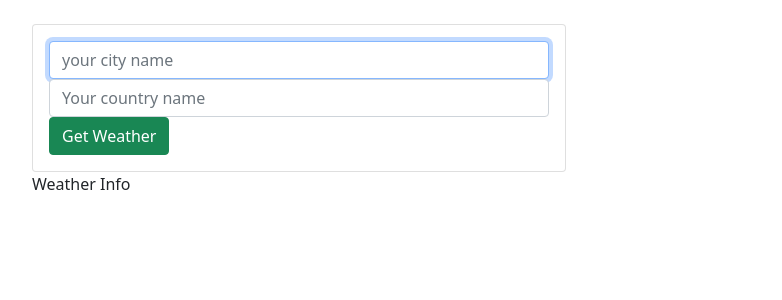
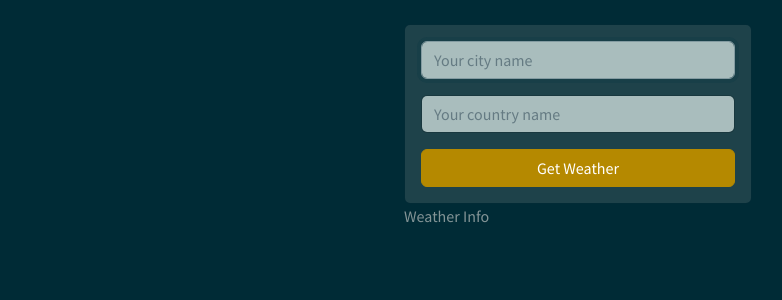
Before and after one commit to Legnatbird/Clima, a React app: page / in a window 1280 px wide. Shown: the top 300 px of the page, without its empty margins (62-844 px from the left). Built offline with nearby package versions, Linux system fonts and the light colour scheme.

Commit message:
Inferfaz básica del usuario

```diff
--- a/src/app/App.js
+++ b/src/app/App.js
@@ -3,11 +3,12 @@ import WeatherInfo from "./components/WeatherInfo";
 import WeatherForm from "./components/WeatherForm";
 
 class App extends Component{
+
     render(){
         return(
             <div className="container p-4">
                 <div className="row">
-                    <div className="col-md-6">
+                    <div className="col-md-4 mx-auto">
                         <WeatherForm />
                         <WeatherInfo />
                     </div>
--- a/src/app/components/WeatherForm.js
+++ b/src/app/components/WeatherForm.js
@@ -2,16 +2,18 @@ import React from "react";
 
 const WeatherForm = props=>(
     <div className="card card-body">
-        <form action="">
-            <div className="form-group">
-                <input type="text" name="city" placeholder="your city name" className="form-control" autoFocus />
+        <form onSubmit="">
+            <div className="mb-3">
+                <input type="text" name="city" placeholder="Your city name" className="form-control" autoFocus />
             </div>
-            <div className="form group">
+            <div className="mb-3">
                 <input type="text" name="country" placeholder="Your country name" className="form-control"/>
             </div>
-            <button className="btn btn-success btn-block">
-                Get Weather
-            </button>
+            <div className="d-grid">
+                <button className="btn btn-primary">
+                    Get Weather
+                </button>
+            </div>
         </form>
     </div>
 );
--- a/src/index.html
+++ b/src/index.html
@@ -1,11 +1,11 @@
 <!DOCTYPE html>
 <html lang="en">
 <head>
-    <meta charset="UTF-8">
-    <meta http-equiv="X-UA-Compatible" content="IE=edge">
-    <meta name="viewport" content="width=device-width, initial-scale=1.0">
+    <meta charset="UTF-8"/>
+    <meta http-equiv="X-UA-Compatible" content="IE=edge"/>
+    <meta name="viewport" content="width=device-width, initial-scale=1.0"/>
     <title>Clima</title>
-    <link href="https://cdn.jsdelivr.net/npm/bootstrap@5.1.3/dist/css/bootstrap.min.css" rel="stylesheet" integrity="sha384-1BmE4kWBq78iYhFldvKuhfTAU6auU8tT94WrHftjDbrCEXSU1oBoqyl2QvZ6jIW3" crossorigin="anonymous">
+    <link href="https://bootswatch.com/5/solar/bootstrap.min.css" rel="stylesheet"/>
 </head>
 <body>
     <div id="app"></div>
```
